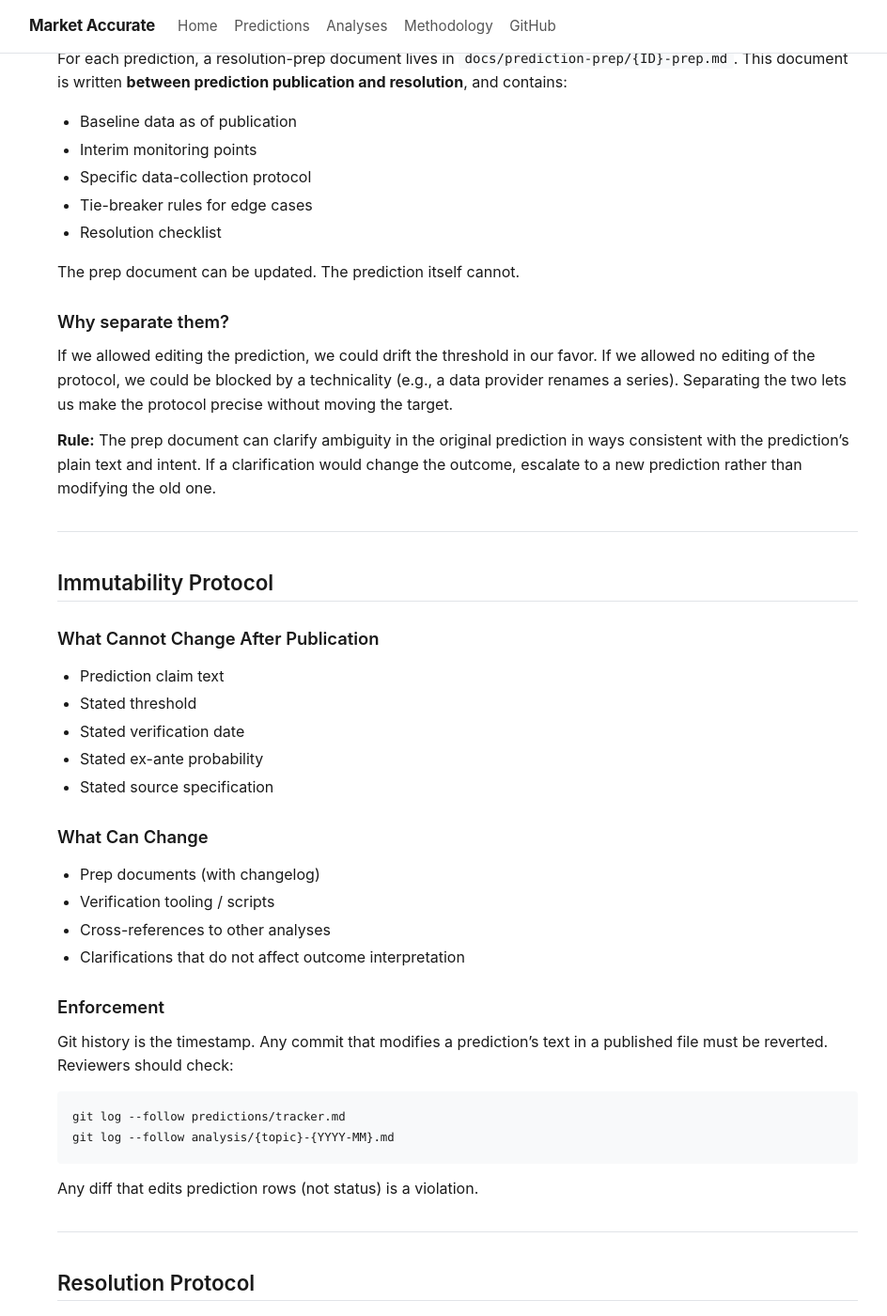
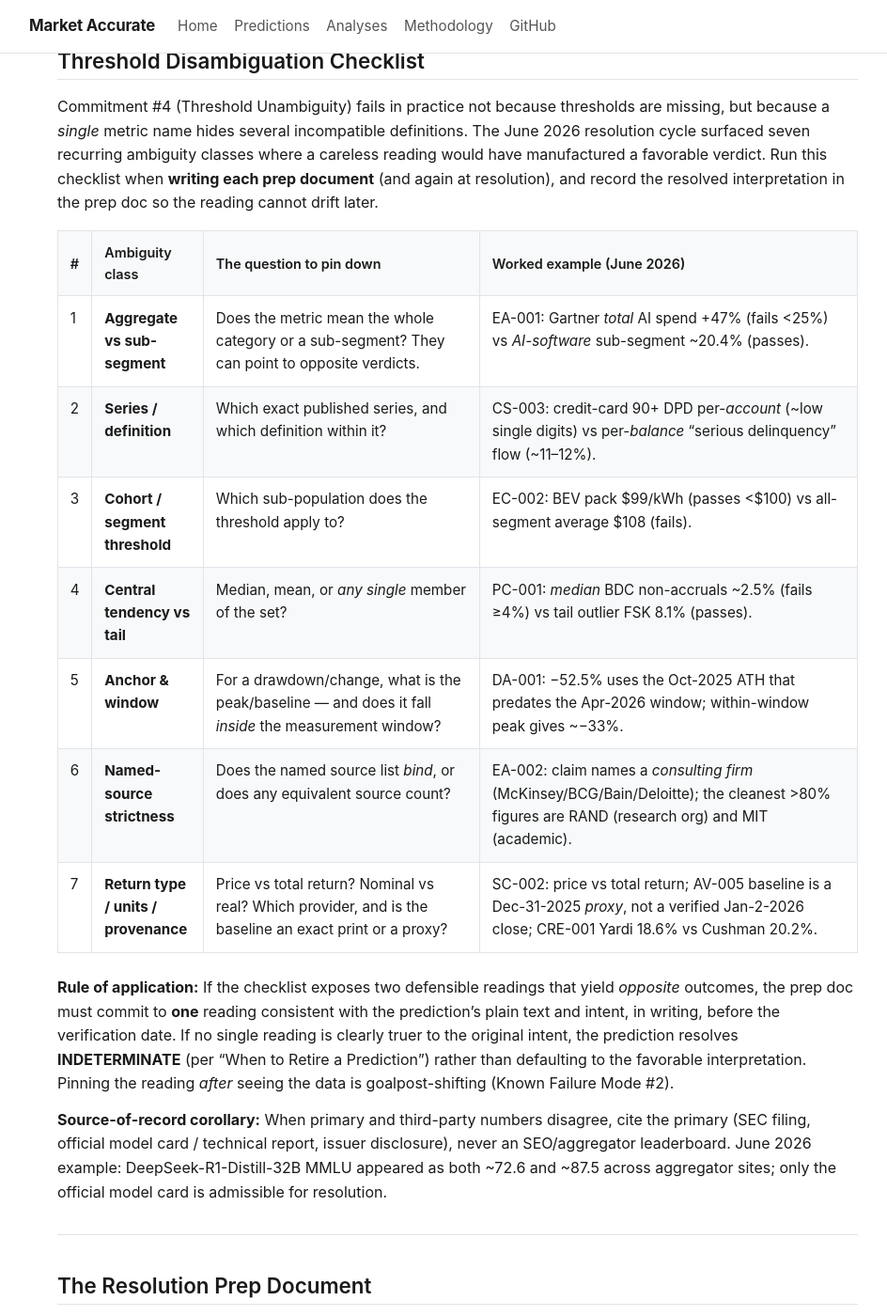
Before and after one commit to JKershaw/market-accurate, a Jekyll site: the page built from docs/pre-registration.md, in a window 1280 px wide and 1400 px high, scrolled down 2093 px. Shown: the whole window at 94% size, without its empty margins (153-1097 px from the left). Built offline with Jekyll 4.4.1, drawn with Linux system fonts in a browser that asks for light colours; our own code applies the rules of GitHub Pages for plain Markdown files; some of the changed text lies outside the part shown.

Commit message:
Meta: Add Threshold Disambiguation Checklist to pre-registration framework
The June 2026 refresh surfaced the same failure repeatedly: a single
metric name hides several incompatible definitions that point to opposite
verdicts, and a careless resolver could manufacture a favorable one. This
formalizes the defense.

- docs/pre-registration.md: new "Threshold Disambiguation Checklist"
  section with seven ambiguity classes (aggregate vs sub-segment; series/
  definition; cohort; central-tendency vs tail; anchor/window; named-source
  strictness; return-type/units/provenance), each with a worked June-2026
  example (EA-001, CS-003, EC-002, PC-001, DA-001, EA-002, SC-002/AV-005).
  Adds the rule: two opposite defensible readings with no pre-committed
  choice -> INDETERMINATE, not favorable default. Plus a source-of-record
  corollary (primary filing/model card over aggregator leaderboard).
- Commitment #4 and the prep-doc spec now point to the checklist.
- Wired into the prediction-resolver quality gates (orchestrator),
  the new-analysis quality checklist (CONTRIBUTING), and prediction-
  formation guidance (methodology).

https://claude.ai/code/session_01Xr8wjJsyZVNaViGGYYu5vj

```diff
--- a/docs/pre-registration.md
+++ b/docs/pre-registration.md
@@ -41,7 +41,7 @@ Where will the evidence come from? Named sources reduce cherry-picking at resolu
 
 ### 4. Threshold Unambiguity
 
-If a prediction says "<50%", does 50.0% count as correct? State it. If it says "by Q3," does a July 1 outcome count? State it.
+If a prediction says "<50%", does 50.0% count as correct? State it. If it says "by Q3," does a July 1 outcome count? State it. Boundary tie-breaks are only half the problem; the harder failure is a metric name that hides several incompatible definitions (aggregate vs sub-segment, median vs tail, which series). Run the [Threshold Disambiguation Checklist](#threshold-disambiguation-checklist) when writing the prep doc.
 
 ### 5. Prior Belief Disclosure
 
@@ -75,6 +75,26 @@ When adding a new prediction:
 
 ---
 
+## Threshold Disambiguation Checklist
+
+Commitment #4 (Threshold Unambiguity) fails in practice not because thresholds are missing, but because a *single* metric name hides several incompatible definitions. The June 2026 resolution cycle surfaced seven recurring ambiguity classes where a careless reading would have manufactured a favorable verdict. Run this checklist when **writing each prep document** (and again at resolution), and record the resolved interpretation in the prep doc so the reading cannot drift later.
+
+| # | Ambiguity class | The question to pin down | Worked example (June 2026) |
+|---|-----------------|--------------------------|----------------------------|
+| 1 | **Aggregate vs sub-segment** | Does the metric mean the whole category or a sub-segment? They can point to opposite verdicts. | EA-001: Gartner *total* AI spend +47% (fails <25%) vs *AI-software* sub-segment ~20.4% (passes). |
+| 2 | **Series / definition** | Which exact published series, and which definition within it? | CS-003: credit-card 90+ DPD per-*account* (~low single digits) vs per-*balance* "serious delinquency" flow (~11–12%). |
+| 3 | **Cohort / segment threshold** | Which sub-population does the threshold apply to? | EC-002: BEV pack $99/kWh (passes <$100) vs all-segment average $108 (fails). |
+| 4 | **Central tendency vs tail** | Median, mean, or *any single* member of the set? | PC-001: *median* BDC non-accruals ~2.5% (fails ≥4%) vs tail outlier FSK 8.1% (passes). |
+| 5 | **Anchor & window** | For a drawdown/change, what is the peak/baseline — and does it fall *inside* the measurement window? | DA-001: −52.5% uses the Oct-2025 ATH that predates the Apr-2026 window; within-window peak gives ~−33%. |
+| 6 | **Named-source strictness** | Does the named source list *bind*, or does any equivalent source count? | EA-002: claim names a *consulting firm* (McKinsey/BCG/Bain/Deloitte); the cleanest >80% figures are RAND (research org) and MIT (academic). |
+| 7 | **Return type / units / provenance** | Price vs total return? Nominal vs real? Which provider, and is the baseline an exact print or a proxy? | SC-002: price vs total return; AV-005 baseline is a Dec-31-2025 *proxy*, not a verified Jan-2-2026 close; CRE-001 Yardi 18.6% vs Cushman 20.2%. |
+
+**Rule of application:** If the checklist exposes two defensible readings that yield *opposite* outcomes, the prep doc must commit to **one** reading consistent with the prediction's plain text and intent, in writing, before the verification date. If no single reading is clearly truer to the original intent, the prediction resolves **INDETERMINATE** (per "When to Retire a Prediction") rather than defaulting to the favorable interpretation. Pinning the reading *after* seeing the data is goalpost-shifting (Known Failure Mode #2).
+
+**Source-of-record corollary:** When primary and third-party numbers disagree, cite the primary (SEC filing, official model card / technical report, issuer disclosure), never an SEO/aggregator leaderboard. June 2026 example: DeepSeek-R1-Distill-32B MMLU appeared as both ~72.6 and ~87.5 across aggregator sites; only the official model card is admissible for resolution.
+
+---
+
 ## The Resolution Prep Document
 
 For each prediction, a resolution-prep document lives in `docs/prediction-prep/{ID}-prep.md`. This document is written **between prediction publication and resolution**, and contains:
@@ -83,6 +103,7 @@ For each prediction, a resolution-prep document lives in `docs/prediction-prep/{
 - Interim monitoring points
 - Specific data-collection protocol
 - Tie-breaker rules for edge cases
+- The resolved reading of each applicable [Threshold Disambiguation Checklist](#threshold-disambiguation-checklist) class
 - Resolution checklist
 
 The prep document can be updated. The prediction itself cannot.
@@ -253,4 +274,4 @@ INCONCLUSIVE resolutions do not count toward accuracy but DO count toward Brier
 
 ---
 
-*Last updated: 2026-04-18*
+*Last updated: 2026-06-13 (added Threshold Disambiguation Checklist)*
```
Also changed, not shown: CONTRIBUTING.md (+1 -0 lines), methodology.md (+1 -0 lines), .claude/orchestrator.md.
